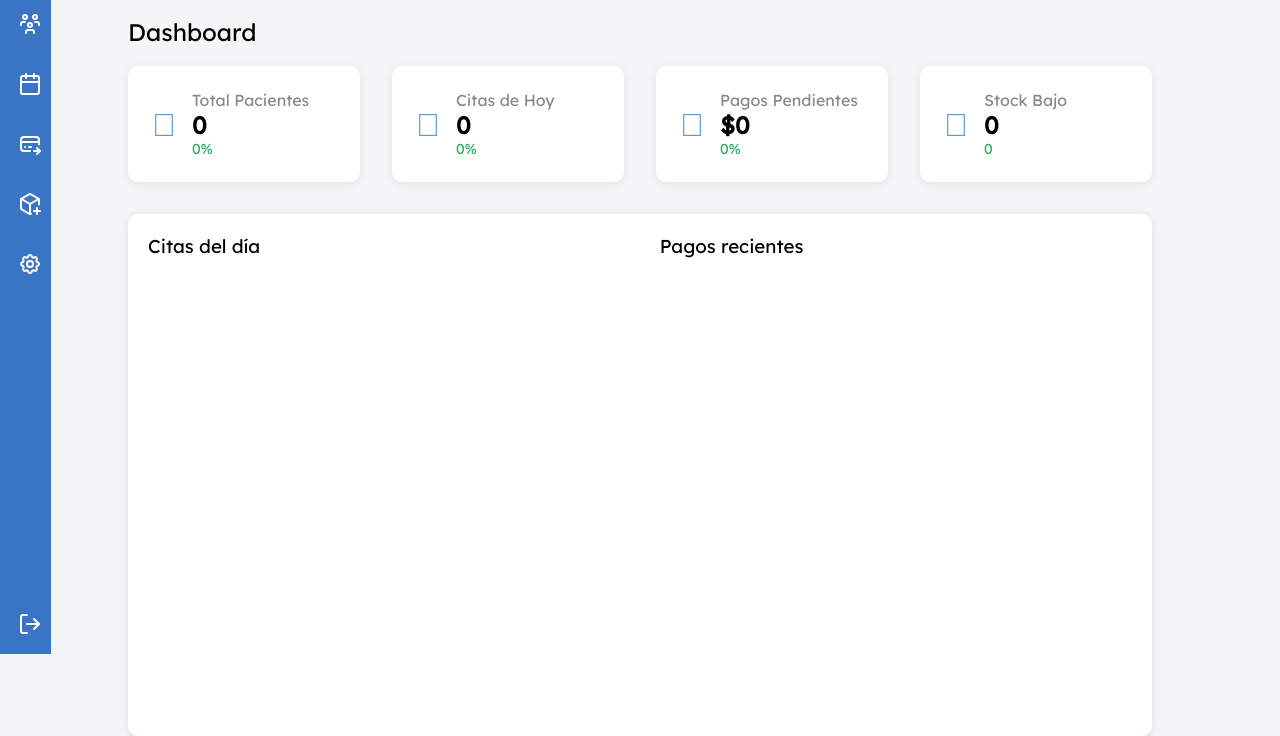
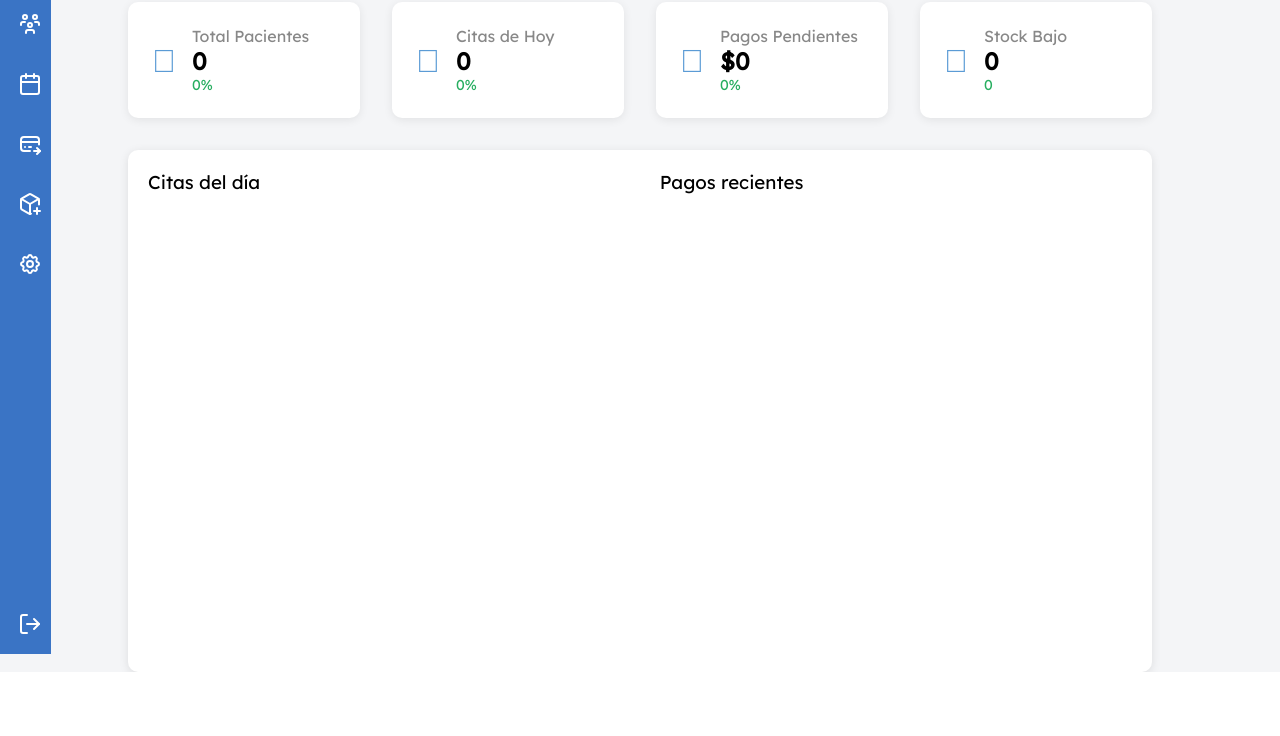
Before and after one commit to Josue-HernandezL/Sistema-dentista, a website: page public/index.html in a window 1280 px wide. Shown: the part 146-882 px from the top of the page. After the commit the page ends 818 px from the top, so only its background shows below. Drawn offline with Linux system fonts and the light colour scheme; no server answers.

Commit message:
Solucion a un error en el header

```diff
--- a/public/assets/css/principal.css
+++ b/public/assets/css/principal.css
@@ -8,7 +8,6 @@
     background-color: aqua;
     border: 1px solid black; */
     background-color: #F4F5F7;
-    margin-top: 5%;
 }
 
 .title-addP {
```
